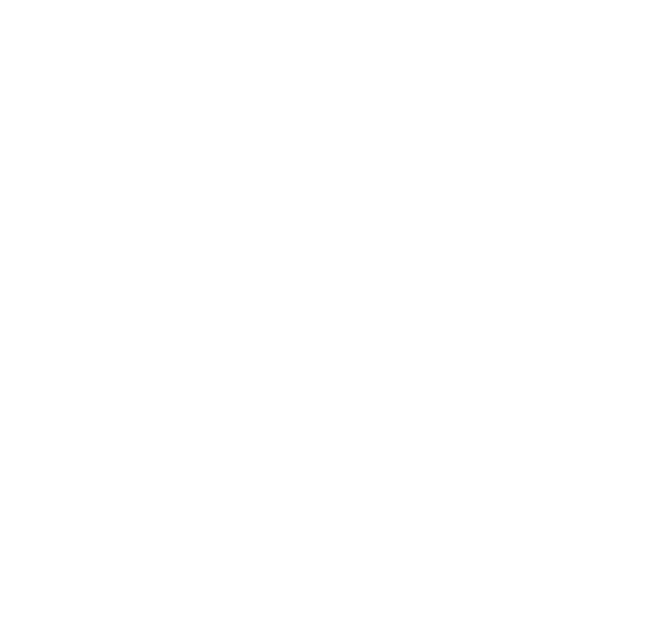
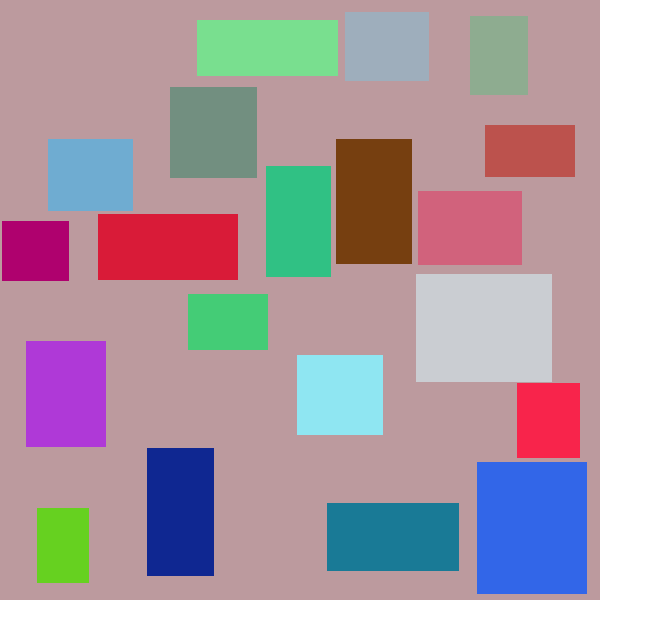
Before and after one commit to dalvallana/JavascriptTask1, a plain HTML site: page index.html in a window 1280 px wide. Shown: the whole page, without its empty margins (0-663 px from the left). Drawn offline with nearby package versions, Linux system fonts and the light colour scheme.

Commit message:
my solution

```diff
--- a/index.html
+++ b/index.html
@@ -2,10 +2,11 @@
 <html>
 <head>
 <title>rectangles.html</title>
+<script type="text/javascript" src="http://ajax.googleapis.com/ajax/libs/jquery/1.7.2/jquery.min.js"></script>
 <script type="text/javascript">
 
 
-var	nRectangles = 3,
+var	nRectangles = 20,
 	containerWidth = 600,
 	containerHeight = 600,
 	minRectDim = 50,
@@ -56,6 +57,118 @@ Further notes:
 
 /* Please write your JavaScript code here */
 
+$(function() {
+	containerDiv = $("<div></div>");
+
+	currentMousePos = { x: -1, y: -1 };
+    containerDiv.mousemove(function(event) {
+        currentMousePos.x = event.pageX;
+        currentMousePos.y = event.pageY;
+    });
+
+	$("body").css("margin", "0px").append(containerDiv);
+	containerDiv.css({"width": containerWidth,
+					"height": containerHeight,
+					"background-color": genRandomColor()});
+	for(var i=0; i<nRectangles; i++) {
+		var newDiv = genNewDiv();
+		var existentDivs = containerDiv.find("div");
+		containerDiv.append(newDiv);
+		existentDivs.each(function() {
+			if(overlapping(newDiv, $(this))) {
+				newDiv.remove();
+				i--;
+				return false;
+			}
+		});
+		newDiv.on("mouseenter", function() {
+			var currentDiv = $(this);
+			currentDiv.css("background-color", genRandomColor());
+			mouseTimeout = setTimeout(function() {
+				changePos(currentDiv);
+			}, 3000);
+		}).on("mouseleave", function() {
+			clearTimeout(mouseTimeout)
+		});
+
+	}
+});
+
+var genRandomColor = function() {
+	return "rgb(" + Math.round(Math.random() * 255) + ", " + Math.round(Math.random() * 255) + ", " + Math.round(Math.random() * 255) + ")";
+};
+
+var genRandomDim = function() {
+	return Math.round((Math.random() * maxRectDim) + minRectDim);
+};
+
+var genPos = function(dimension, size) {
+	return Math.round(Math.random() * (dimension - size));
+};
+
+var genNewDiv = function() {
+	var newDiv = $("<div></div>");
+	var divWidth = genRandomDim();
+	var divHeight = genRandomDim();
+	newDiv.css({"position": "absolute",
+				"width": divWidth,
+				"height": divHeight,
+				"background-color": genRandomColor(),
+				"top": genPos(containerHeight, divHeight),
+				"left": genPos(containerWidth, divWidth)});
+	return newDiv;
+};
+
+var overlapping = function (div1, div2) {
+	var x1 = div1.offset().left;
+	var y1 = div1.offset().top;
+	var h1 = div1.outerHeight(true);
+	var w1 = div1.outerWidth(true);
+	var b1 = y1 + h1;
+	var r1 = x1 + w1;
+	var x2 = div2.offset().left;
+	var y2 = div2.offset().top;
+	var h2 = div2.outerHeight(true);
+	var w2 = div2.outerWidth(true);
+	var b2 = y2 + h2;
+	var r2 = x2 + w2;
+	if (b1 < y2 || y1 > b2 || r1 < x2 || x1 > r2)
+		return false;
+	return true;
+}
+
+var changePos = function(div) {
+	var currentWidth = div.outerWidth(true);
+	var currentHeight = div.outerHeight(true);
+	var trying = true;
+	var tries = 0;
+	while(trying) {
+		trying = false;
+		tries++;
+		div.css({"top": genPos(containerHeight, currentHeight),
+				"left": genPos(containerWidth, currentWidth)});
+		var allDivs = containerDiv.find("div").not(div);
+		allDivs.each(function() {
+			if(overlapping(div, $(this)) || isUnderMouse(div)) {
+				trying = true;
+				if(tries > 1000) {
+					div.remove();
+					trying = false;
+				}
+				return false;
+			}
+		});
+	}
+};
+
+var isUnderMouse = function(div) {
+	var x = div.position().left;
+	var y = div.position().top;
+	var h = div.outerHeight(true);
+	var w = div.outerWidth(true);
+	return currentMousePos.x > x && currentMousePos.x < x+w && currentMousePos.y > y && currentMousePos.y < y+h;
+};
+
 </script>
 <!-- If using a framework, please insert <script src> here -->
 </head>
```
